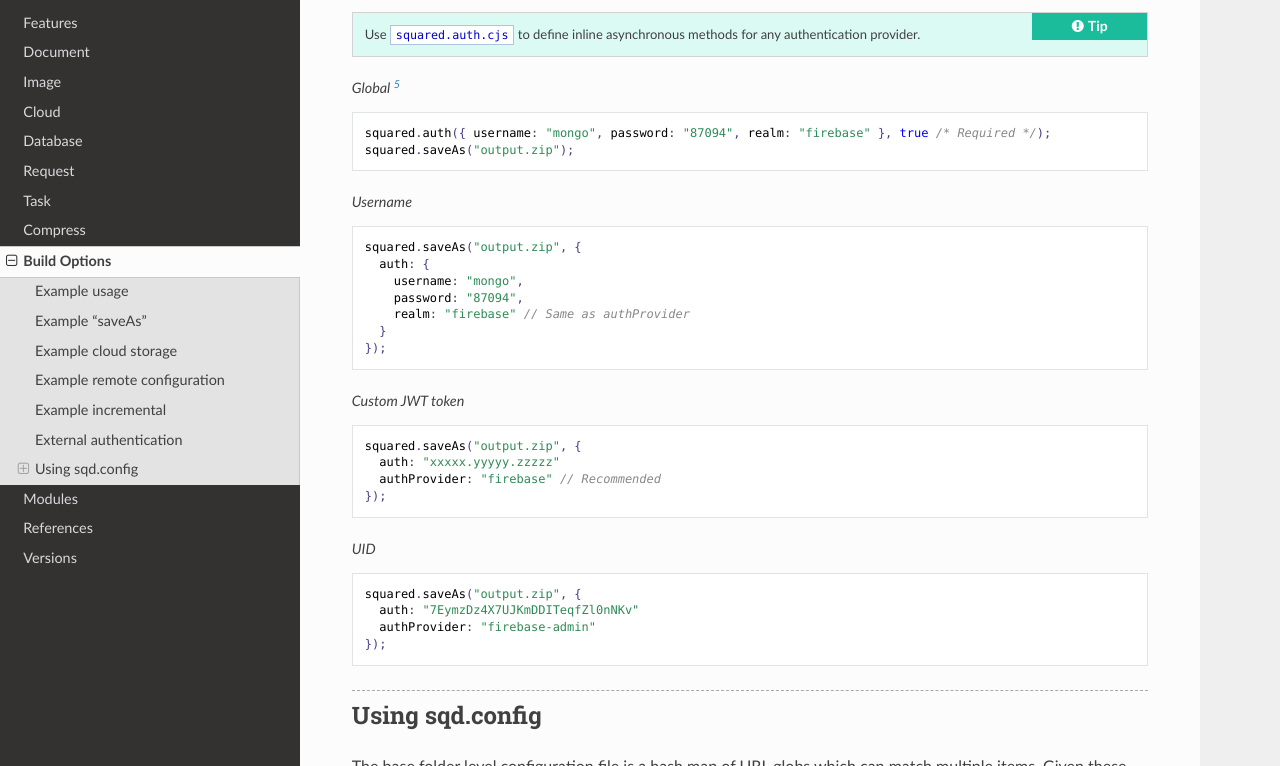
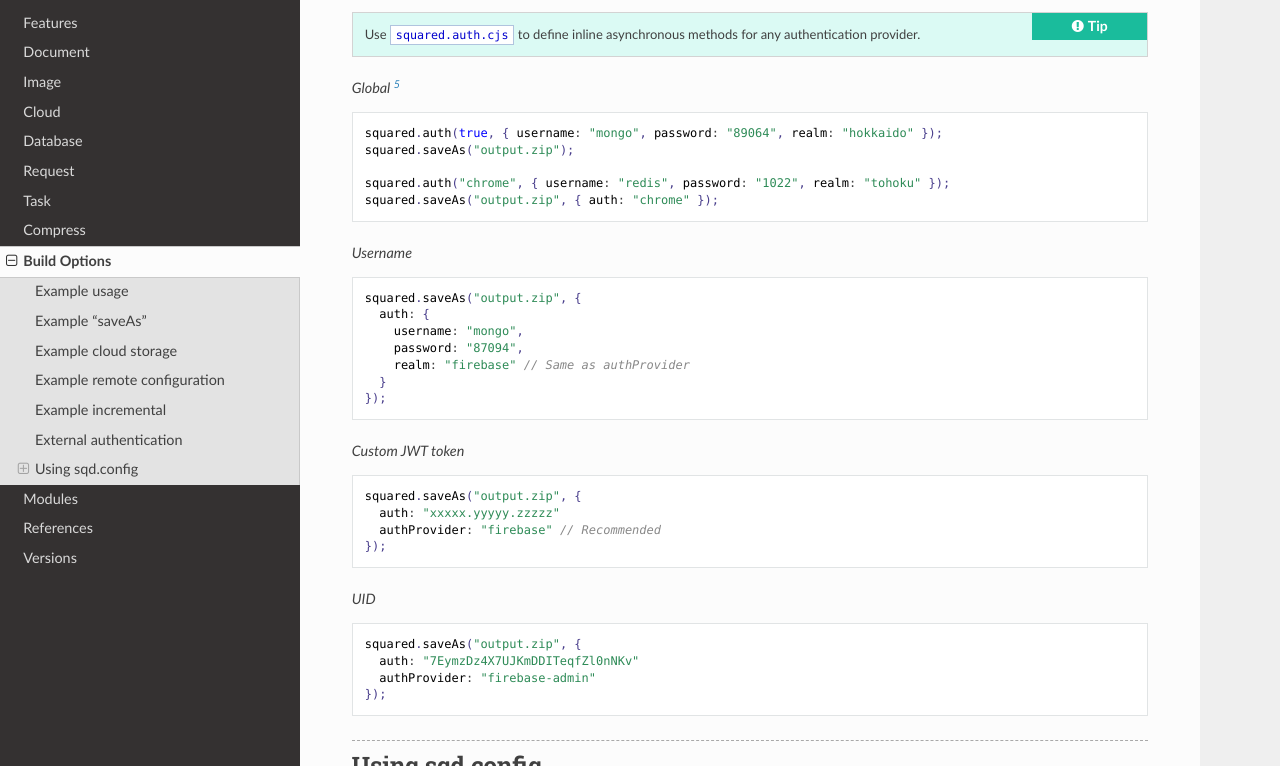
Before and after one commit to anpham6/chrome-docs, a Sphinx documentation site: the page built from source/build.rst, in a window 1280 px wide and 900 px high, scrolled down 5178 px, cut to the strip 134-900 px from the top of the window. Built offline with Sphinx 7.4.7 and the Read the Docs theme 3.1.0, drawn with Linux system fonts in a browser that asks for light colours.

```diff
--- a/source/build.rst
+++ b/source/build.rst
@@ -290,8 +290,11 @@ Non-JWT access is supported when using **squared-express** [#]_ and `Express 5 <
 .. code-block::
   :caption: Global [#]_
 
-  squared.auth({ username: "mongo", password: "87094", realm: "firebase" }, true /* Required */);
+  squared.auth(true, { username: "mongo", password: "89064", realm: "hokkaido" });
   squared.saveAs("output.zip");
+
+  squared.auth("chrome", { username: "redis", password: "1022", realm: "tohoku" });
+  squared.saveAs("output.zip", { auth: "chrome" });
 
 .. code-block::
   :caption: Username
--- a/source/modules/compress.rst
+++ b/source/modules/compress.rst
@@ -173,7 +173,6 @@ Example usage
 References
 ==========
 
-- https://www.unpkg.com/@e-mc/types/lib/squared.d.ts
 - https://www.unpkg.com/@e-mc/types/lib/compress.d.ts
 - https://www.unpkg.com/@e-mc/types/lib/settings.d.ts
 
--- a/source/modules/types.rst
+++ b/source/modules/types.rst
@@ -77,6 +77,7 @@ Interface
   function supported(major: number, minor?: number, patch?: number, lts?: boolean): boolean;
   function importESM(name: string | URL, isDefault: boolean, fromPath?: boolean): Promise<unknown>;
   function importESM(name: string | URL, options?: ImportAttributes, fromPath?: boolean): Promise<unknown>;
+  function requireESM(name: string, expect?: string): unknown;
   function purgeMemory(percent?: number): number;
 
   interface LOG_TYPE {
@@ -210,6 +211,10 @@ Interface
 
 Changelog
 =========
+
+.. versionadded:: 0.13.8/0.12.16
+
+  - :alt:`function` **requireESM** for extracting a default export was created.
 
 .. versionchanged:: 0.13.4/0.12.11
 
```
Also changed, not shown: source/modules/module.rst (+4 -3 lines), source/modules/request.rst (+7 -5 lines).
